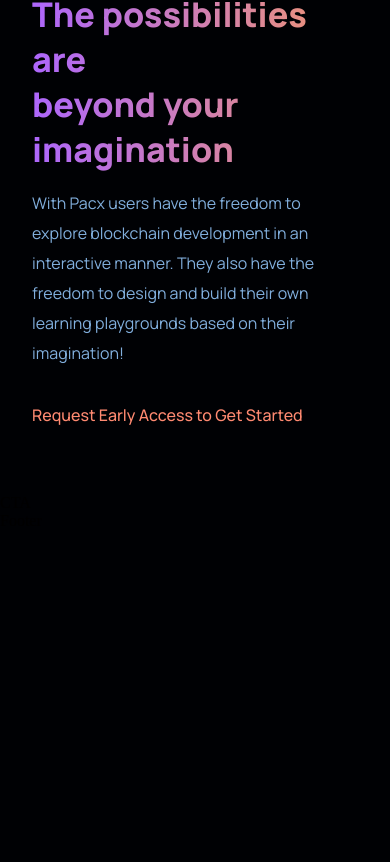
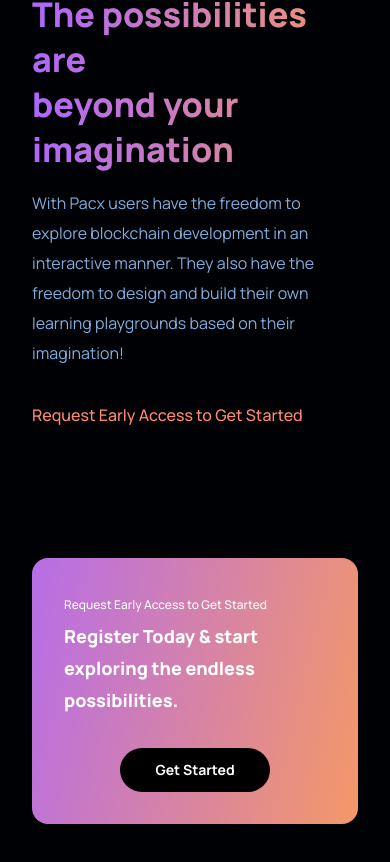
Before and after one commit to pacxlab/website_v1, a React (Create React App) app: page / in a window 390 px wide. Shown: the part 3131-3993 px from the top of the page. Before the commit the page ends 3661 px from the top, so only its background shows below. Built offline with nearby package versions, Linux system fonts and the light colour scheme.

Commit message:
feat: Call To Action

```diff
--- a/src/components/cta/Cta.jsx
+++ b/src/components/cta/Cta.jsx
@@ -3,7 +3,15 @@
 
 const CTA = () => {
   return (
-    <div>CTA</div>
+    <div className="pacx__cta">
+      <div className="pacx__cta-content">
+        <p>Request Early Access to Get Started</p>
+        <h3>Register Today & start exploring the endless possibilities.</h3>
+      </div>
+      <div className="pacx__cta-btn">
+        <button type="button">Get Started</button>
+      </div>
+  </div>
   )
 }
 
--- a/src/components/cta/cta.css
+++ b/src/components/cta/cta.css
@@ -0,0 +1,84 @@
+.pacx__cta {
+    display: flex;
+    justify-content: space-between;
+    align-items: center;
+    flex-direction: row;
+
+    padding: 2rem;
+    margin: 4rem;
+    border-radius: 1rem;
+    background: var(--gradient-bar)
+}
+
+.pacx__cta-content {
+    display: flex;
+    flex-direction: column;
+
+    text-align: left;
+    color: #fff;
+}
+
+.pacx__cta-content p {
+    font-family: var(--font-family);
+    font-size: 12px;
+    line-height: 30px;
+    font-weight: 500;
+}
+
+.pacx__cta-content h3 {
+    font-family: var(--font-family);
+    font-size: 24px;
+    line-height: 45px;
+    font-weight: 800;
+}
+
+.pacx__cta-btn {
+    display: flex;
+    justify-content: center;
+    align-items: center;
+
+    margin-left: 2rem;
+}
+
+.pacx__cta-btn button {
+    background: #000;
+    color: #fff;
+    font-family: var(--font-family);
+    font-weight: 700;
+    font-size: 18px;
+    line-height: 30px;
+    padding: 0.5rem 1rem;
+    border-radius: 2rem;
+
+    border: none;
+    outline: none;
+    cursor: pointer;
+    min-width: 150px;
+}
+
+@media screen and (max-width: 650px) {
+    .pacx__cta {
+        flex-direction: column;
+    }
+
+    .pacx__cta-btn {
+        margin: 2rem 0 0;
+    }
+}
+
+@media screen and (max-width: 550px) {
+    .pacx__cta {
+        flex-direction: column;
+        margin: 4rem 2rem;
+    }
+
+    .pacx__cta-content h3 {
+        font-size: 18px;
+        line-height: 32px;
+    }
+
+    .pacx__cta-btn button {
+        font-size: 14px;
+        line-height: 28px;
+    }
+}
```
